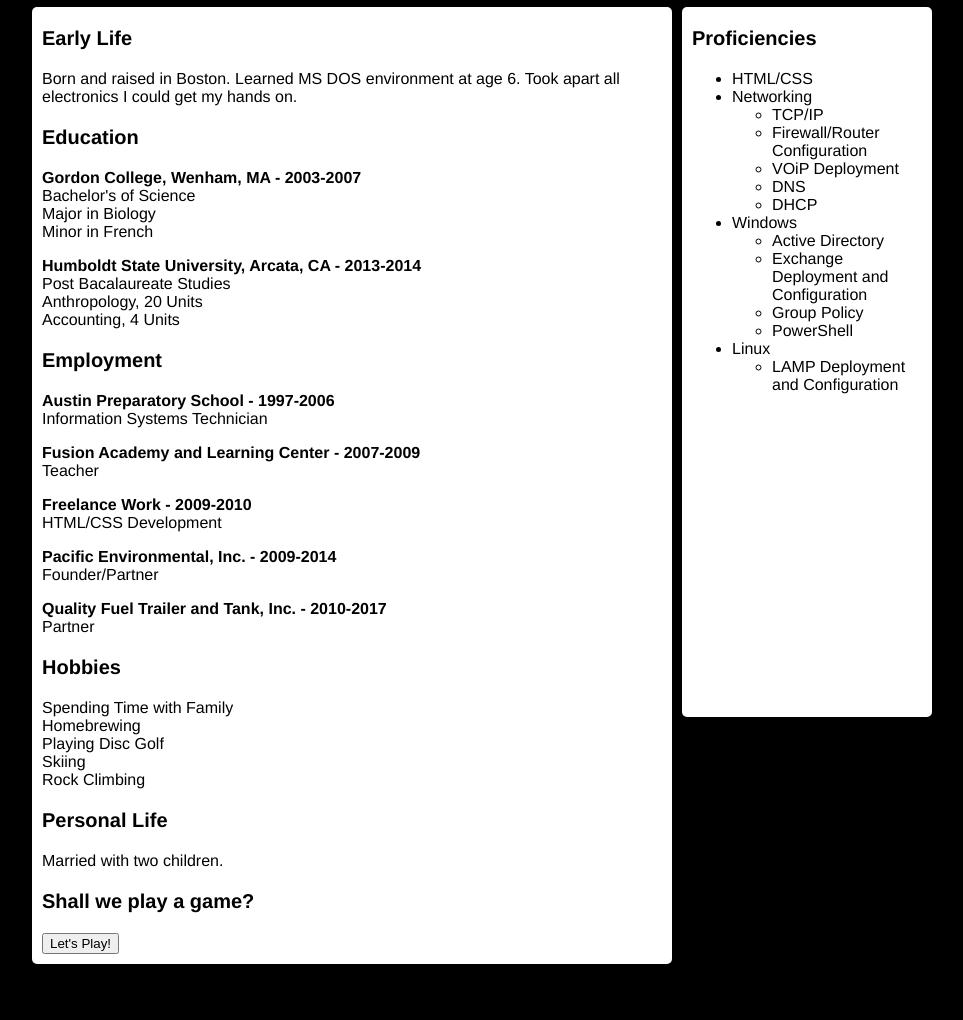
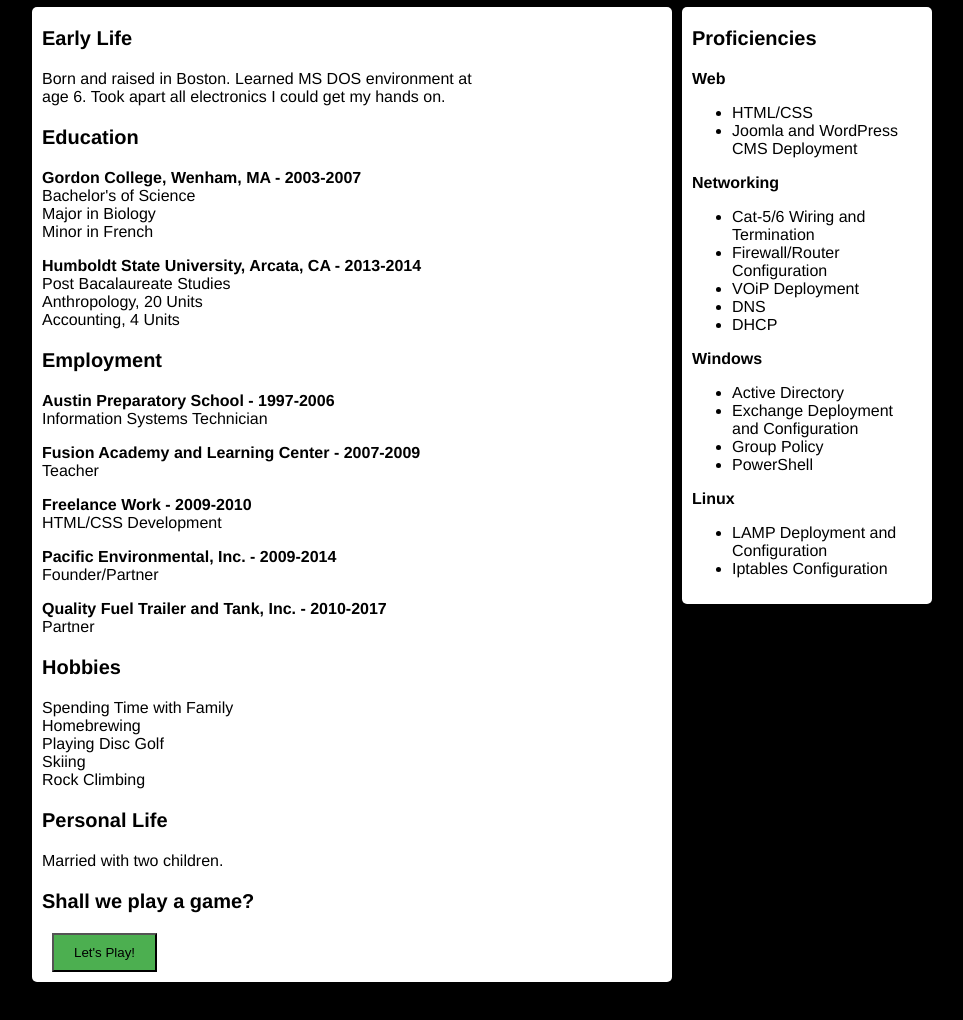
Before and after one commit to 0smium/bio_game, a plain HTML site: page index.html in a window 1280 px wide. Shown: the part 40-1060 px from the top of the page, without its empty margins (158-1121 px from the left). Before the commit the page ends 1004 px from the top, so only its background shows below. Drawn offline with Linux system fonts and the light colour scheme.

Commit message:
more style changes

```diff
--- a/index.html
+++ b/index.html
@@ -12,7 +12,7 @@
       <main>
         <div id="left">
           <h3>Early Life</h3>
-          <p>Born and raised in Boston.  Learned MS DOS environment at age 6.  Took apart all electronics I could get my hands on.</p>
+          <p style="padding-right:180px;">Born and raised in Boston.  Learned MS DOS environment at age 6.  Took apart all electronics I could get my hands on.</p>
           <h3>Education</h3>
           <p><strong>Gordon College, Wenham, MA - 2003-2007</strong><br />Bachelor's of Science<br />Major in Biology<br />Minor in French</p>
           <p><strong>Humboldt State University, Arcata, CA - 2013-2014</strong><br />Post Bacalaureate Studies<br />Anthropology, 20 Units<br />Accounting, 4 Units</p>
@@ -38,28 +38,31 @@
         </div>
         <div id="right">
           <h3>Proficiencies</h3>
-          <ul>
-            <li>HTML/CSS</li>
-            <li>Networking</li>
+          <strong>Web</strong>
             <ul>
-              <li>TCP/IP</li>
+              <li>HTML/CSS</li>
+              <li>Joomla and WordPress CMS Deployment</li>
+            </ul>
+            <strong>Networking</strong>
+            <ul>
+              <li>Cat-5/6 Wiring and Termination</li>
               <li>Firewall/Router Configuration</li>
               <li>VOiP Deployment</li>
               <li>DNS</li>
               <li>DHCP</li>
             </ul>
-            <li>Windows</li>
+            <strong>Windows</strong>
             <ul>
               <li>Active Directory</li>
               <li>Exchange Deployment and Configuration</li>
               <li>Group Policy</li>
               <li>PowerShell</li>
             </ul>
-            <li>Linux</li>
+            <strong>Linux</strong>
             <ul>
               <li>LAMP Deployment and Configuration</li>
+              <li>Iptables Configuration</li>
             </ul>
-          </ul>
         </div>
       </main>
       <footer></footer>
--- a/style.css
+++ b/style.css
@@ -49,6 +49,7 @@ main {
   float:left;
   margin-right:10px;
   min-height: 700px;
+  margin-bottom: 50px;
 }
 #right {
   padding: 0 10px 10px 10px;
@@ -57,7 +58,7 @@ main {
   border-radius: 5px;
   width:230px;
   float: left;
-  min-height: 700px;
+  /*min-height: 700px;*/
 }
 
 #left ul {
@@ -67,3 +68,9 @@ main {
 #left ul li {
   display:block;
 }
+
+button {
+  background-color: #4CAF50; /* Green */
+  padding:10px 20px 10px 20px;
+  margin-left:10px;
+}
```
